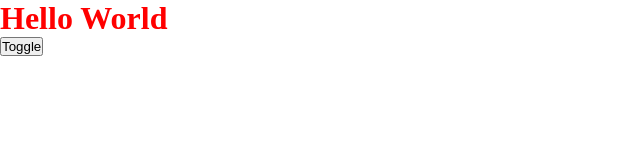
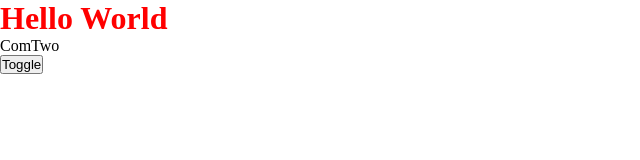
Before and after one commit to koheinthurako/React20-9-2023, a React (Create React App) app in the folder hook/: page / in a window 1280 px wide. Shown: the top 160 px of the page, without its empty margins (0-640 px from the left). Built offline with nearby package versions, Linux system fonts and the light colour scheme.

Commit message:
add ComTwo.jsx:

```diff
--- /dev/null
+++ b/hook/src/components/ComTwo.jsx
@@ -0,0 +1,7 @@
+const ComTwo = () => {
+  return (
+    <div>ComTwo</div>
+  )
+}
+
+export default ComTwo;
--- a/hook/src/components/ComponentsOne.jsx
+++ b/hook/src/components/ComponentsOne.jsx
@@ -1,4 +1,5 @@
 import { useState } from "react";
+import ComTwo from "./ComTwo";
 import "./One.css";
 
 const ComponentsOne = () => {
@@ -14,6 +15,11 @@ const ComponentsOne = () => {
     <div>
         {/* အောက်က ဟာက Conditional Styling ဖြစ်တယ် className ထဲမှာ condition စစ်ပြီးတော့ မှန်တဲ့ class ကို ထည့်ခြင်း */}
         <h1 className={toogle ? 'introText' : 'changeTextColor'}>Hello World</h1>
+
+        {/* အောက်က Conditional Rendering ဖြစ်တယ် သဘောက ပြချင်တဲ့အချိန်မှပြစေပြီး မလိုရင် ဖွက်ထားတဲ့သဘောဖြစ်တယ် {} ထဲမှာရေးရတယ် */}
+        {
+            toogle ? <ComTwo/> : null
+        }
         <button onClick={handleClick}>Toggle</button>
     </div>
   )
```
